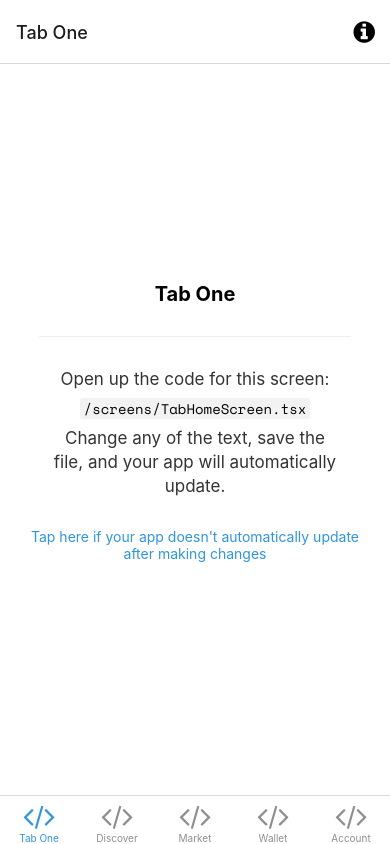
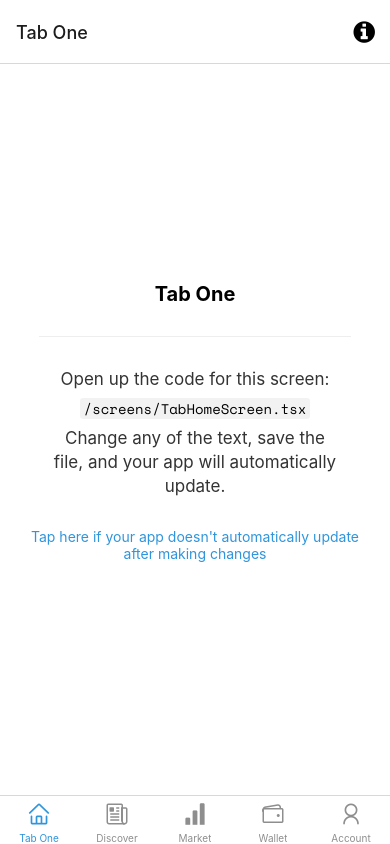
Before and after one commit to mustafamilyas/Market-Tracker-Mobile, a React Native app: screen /Home in a window 390 px wide. Built offline with nearby package versions, Linux system fonts and the light colour scheme; what expo-linking would draw is missing.

Commit message:
feat: change icon on bottom navigation

```diff
--- a/navigation/index.tsx
+++ b/navigation/index.tsx
@@ -3,7 +3,7 @@
  * https://reactnavigation.org/docs/getting-started
  *
  */
-import { FontAwesome } from '@expo/vector-icons';
+import { AntDesign, Entypo, FontAwesome, Ionicons } from '@expo/vector-icons';
 import { createBottomTabNavigator } from '@react-navigation/bottom-tabs';
 import { NavigationContainer, DefaultTheme, DarkTheme } from '@react-navigation/native';
 import { createNativeStackNavigator } from '@react-navigation/native-stack';
@@ -70,7 +70,7 @@ function BottomTabNavigator() {
         component={TabHomeScreen}
         options={({ navigation }: RootTabScreenProps<'Home'>) => ({
           title: 'Tab One',
-          tabBarIcon: ({ color }) => <TabBarIcon name="code" color={color} />,
+          tabBarIcon: ({ color }) => <AntDesign name="home" size={24} color={color} />,
           headerRight: () => (
             <Pressable
               onPress={() => navigation.navigate('Modal')}
@@ -92,7 +92,7 @@ function BottomTabNavigator() {
         component={TabDiscoverScreen}
         options={{
           title: 'Discover',
-          tabBarIcon: ({ color }) => <TabBarIcon name="code" color={color} />,
+          tabBarIcon: ({ color }) => <Ionicons name="newspaper-outline" size={24} color={color} />,
         }}
       />
       <BottomTab.Screen
@@ -101,7 +101,7 @@ function BottomTabNavigator() {
         options={{
           headerShown: false,
           title: 'Market',
-          tabBarIcon: ({ color }) => <TabBarIcon name="code" color={color} />,
+          tabBarIcon: ({ color }) => <Entypo name="bar-graph" size={24} color={color} />,
         }}
       />
       <BottomTab.Screen
@@ -109,7 +109,7 @@ function BottomTabNavigator() {
         component={TabWalletScreen}
         options={{
           title: 'Wallet',
-          tabBarIcon: ({ color }) => <TabBarIcon name="code" color={color} />,
+          tabBarIcon: ({ color }) => <Ionicons name="wallet-outline" size={24} color={color} />,
         }}
       />
       <BottomTab.Screen
@@ -117,7 +117,7 @@ function BottomTabNavigator() {
         component={TabAccountScreen}
         options={{
           title: 'Account',
-          tabBarIcon: ({ color }) => <TabBarIcon name="code" color={color} />,
+          tabBarIcon: ({ color }) => <AntDesign name="user" size={24} color={color} />,
         }}
       />
     </BottomTab.Navigator>
```
